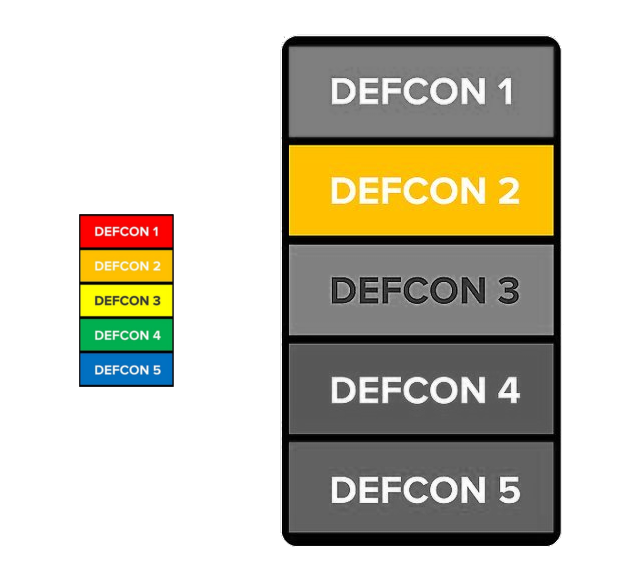
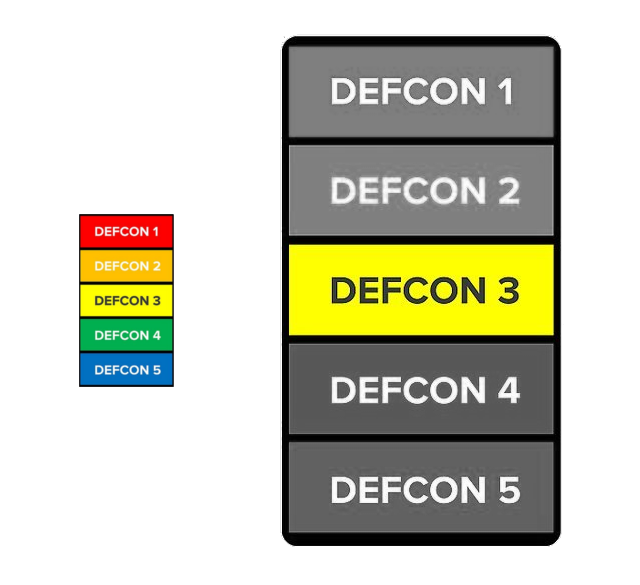
Before and after one commit to gianicl/lsa-defcon, a plain HTML site: page index.html in a window 1280 px wide. Shown: the part 61-646 px from the top of the page, without its empty margins (219-859 px from the left). Drawn offline with Linux system fonts and the light colour scheme.

Commit message:
Update index.html

```diff
--- a/index.html
+++ b/index.html
@@ -5,7 +5,7 @@
 <body>
     <center>
     <h1>LSA DEFCON</h1>
-    <img src="defcon2.png" alt="DEFCON2">
+    <img src="defcon3.png" alt="DEFCON3">
     </center>
 </body>
 </html>
```
